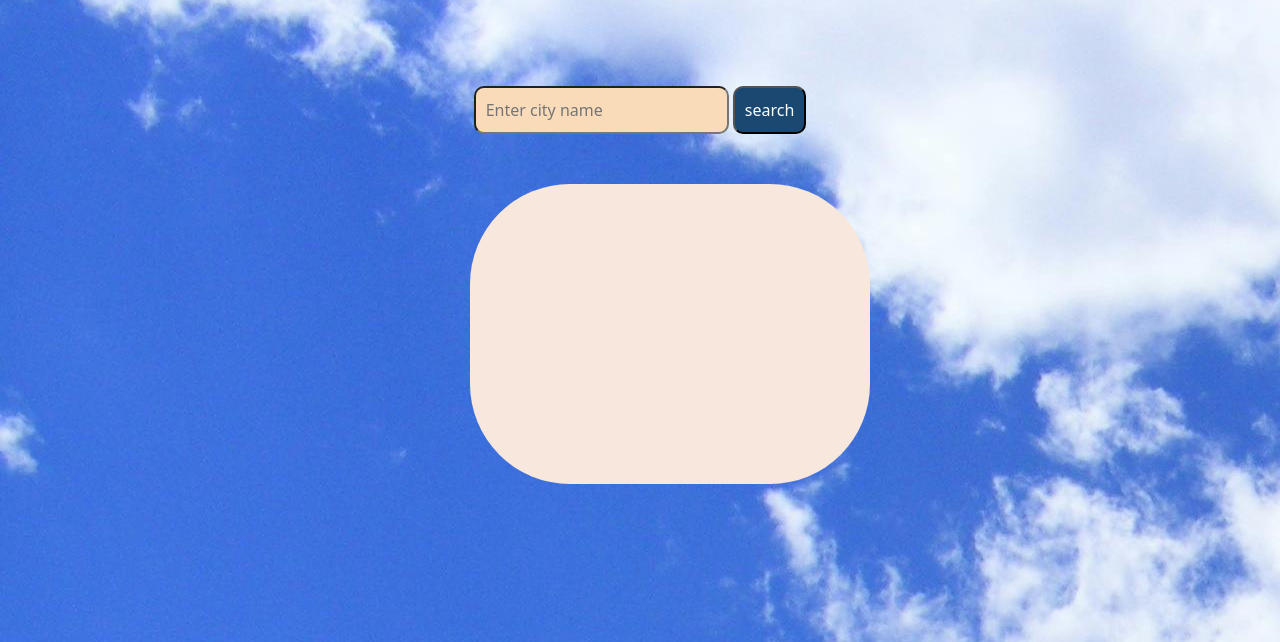
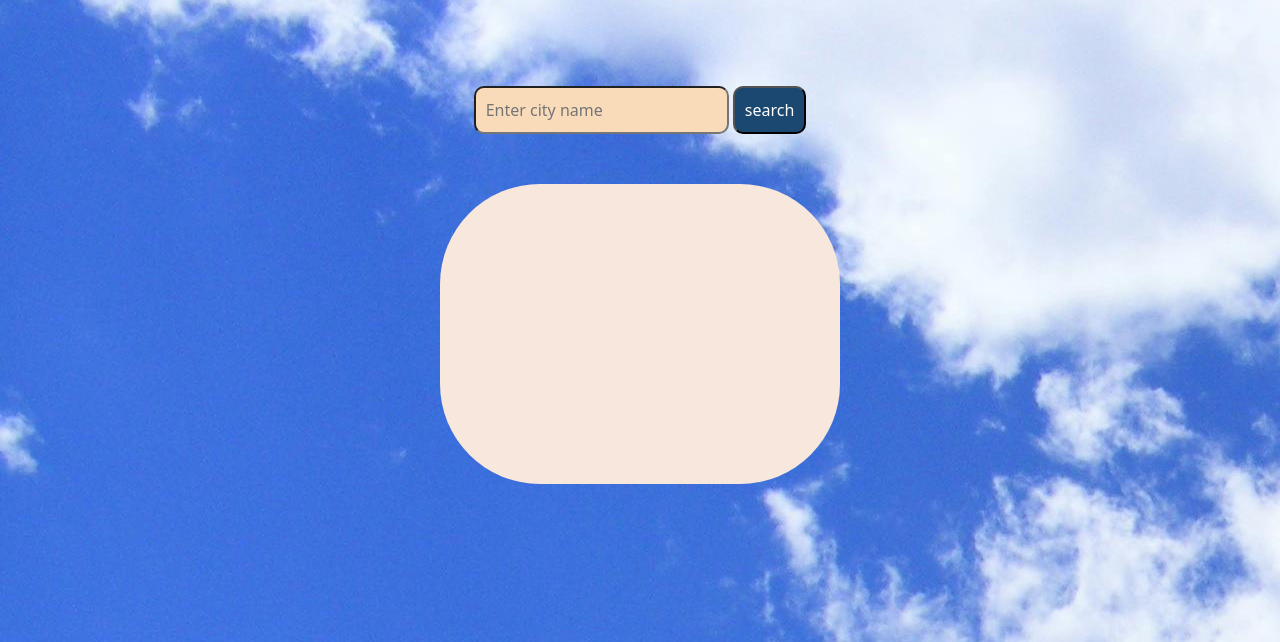
Before and after one commit to Lalit-Swain/Weather, a plain HTML site: page index.html in a window 1280 px wide. Shown: the part 158-800 px from the top of the page. Drawn offline with nearby package versions, Linux system fonts and the light colour scheme.

Commit message:
Update style.css

```diff
--- a/style.css
+++ b/style.css
@@ -33,6 +33,8 @@ body{
     margin-top: 100px;
 }
 .useroutput{
+    display:inline-block;
+    align-items:center;
     background-color: #F7E7DC;
     height: 300px;
     width: 400px;
@@ -46,7 +48,7 @@ body{
     font-size: 1rem;
     font-family: Georgia, 'Times New Roman', Times, serif;
     margin-top: 50px;
-    margin-left: 470px;
+
 
 }
 input{
```
